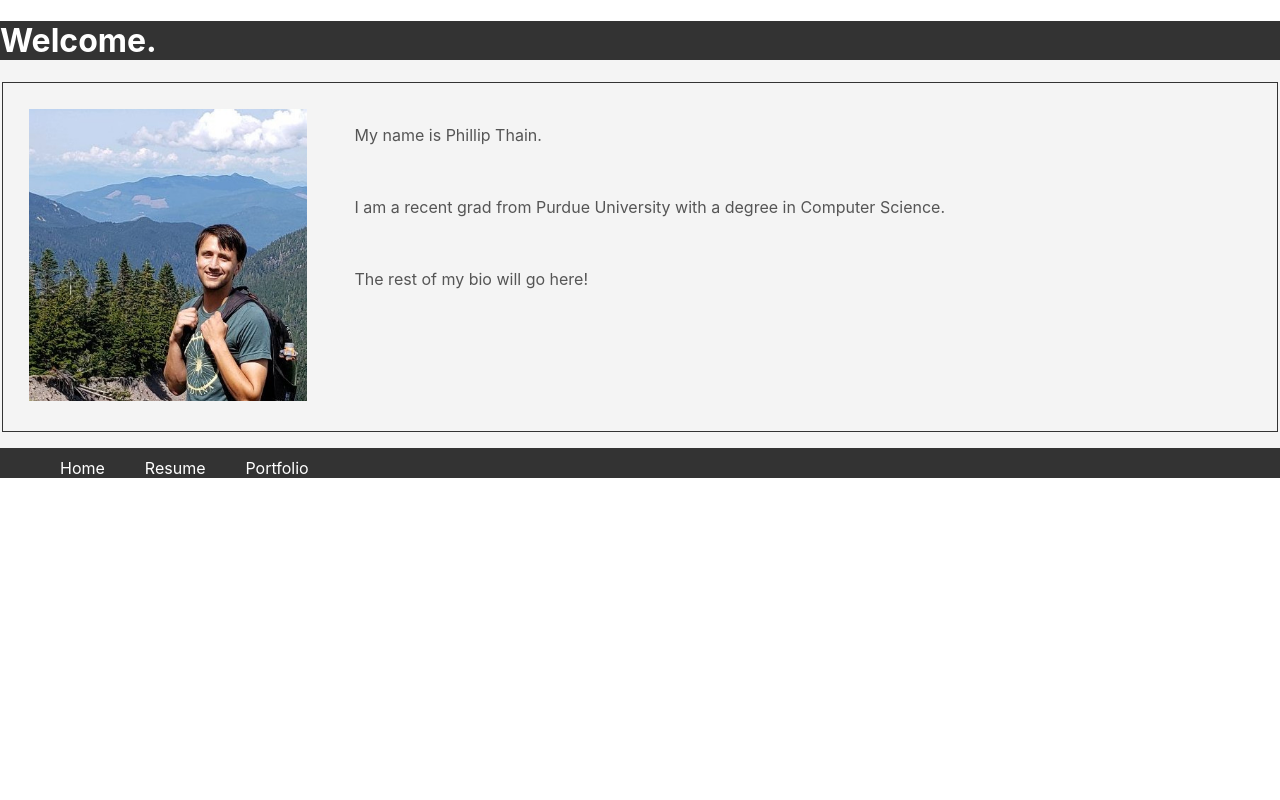
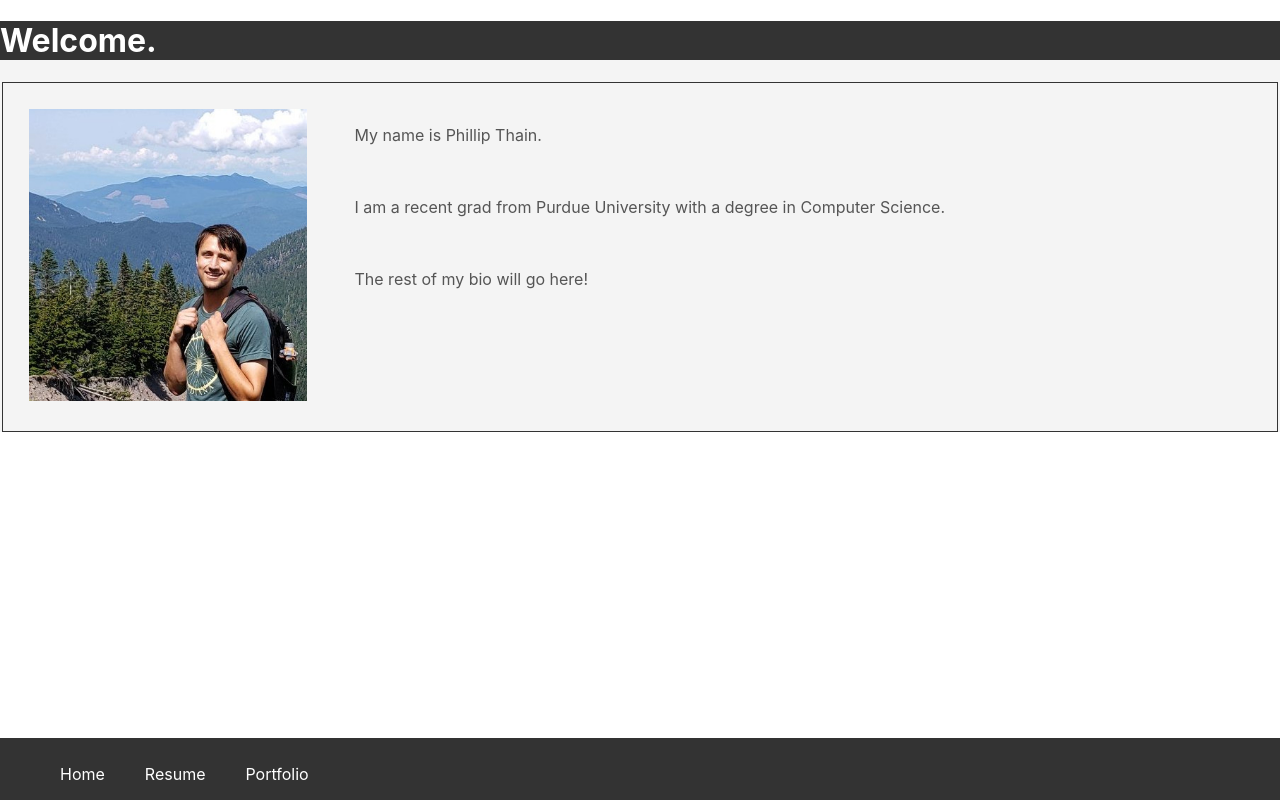
Before and after one commit to pthain/hello-homepage, a React (Create React App) app: page / in a window 1280 px wide. Built offline with nearby package versions, Linux system fonts and the light colour scheme.

Commit message:
Get navbar to stay on bottom of the screen.

```diff
--- a/src/App.js
+++ b/src/App.js
@@ -24,16 +24,9 @@ class App extends React.Component {
 render() {
   return (
     <div>
-      {/*Header*/}
-      <header id="main-header">
-        <h1>Welcome.</h1>
-      </header>
-
-      {/*Dynamic Content*/}
-      <div id='display'>{setDisplayDiv(this.state.choice)}</div>
-
+      <button class="fixed-element">I am fixed</button>
       {/*Navbar*/}
-      <div class='navbar'>
+      <div class="main-navbar fixed-element">
         <ul>
           <li id='home'onClick={() => this.handleClick(0)}>
             Home
@@ -46,6 +39,14 @@ render() {
           </li>
         </ul>
       </div>
+      {/*Header*/}
+      <header id="main-header">
+        <h1>Welcome.</h1>
+      </header>
+
+      {/*Dynamic Content*/}
+      <div id='display'>{setDisplayDiv(this.state.choice)}</div>
+
     </div>
   )
 
@@ -97,7 +98,7 @@ function createHomeContent() {
 function createResumeContent() {
   return (
     /* Any content displayed in the RESUME tab goes here */
-    <div>
+    <div class="wrapper-pdf">
       <p>This tab will contain my resume.</p>
       <PDFViewer document={{
         url: file
--- a/src/css/style.css
+++ b/src/css/style.css
@@ -15,6 +15,10 @@
   margin: 2px;
 }
 
+.wrapper-pdf{
+  padding-bottom: 50px;
+}
+
 .wrapper{
   margin: 0;
   padding: 10px;
@@ -27,8 +31,6 @@
 }
 
 .wrapper-element {
-  /* border: 1px #0c0 solid; */
-  /* background: #0ff; */
   padding: 1em;
 }
 
@@ -52,41 +54,25 @@
     width:100%;
   }
 }
-/*
-.clr{
-  clear:both;
+
+.main-navbar{
+  background-color: #333333;
+  color: #fff;
+  width: 100%;
 }
 
-.img-float{
-  float:left;
-  width:35%;
-  height: auto;
-  /*max-width: 40%;
-  /*max-height: 400px;
-  padding: 10px 0;
-  border-color: #000;
-  margin-left: 0;
-  margin-right:10px;
-  box-sizing: border-box;
-}
-
-.container-float{
-  float: right;
-  max-width: 60%;
-}
-*/
-
-.navbar{
-  background-color: #333333;
-  color: #fff;
-}
-
-.navbar ul{
+.main-navbar ul{
   padding-top: 10px;
   list-style: none;
 }
 
-.navbar li{
+.main-navbar li{
   padding: 0px 20px;
   display:inline;
 }
+
+.fixed-element{
+  position: fixed;
+  bottom: 0px;
+  z-index: 100;
+}
```
